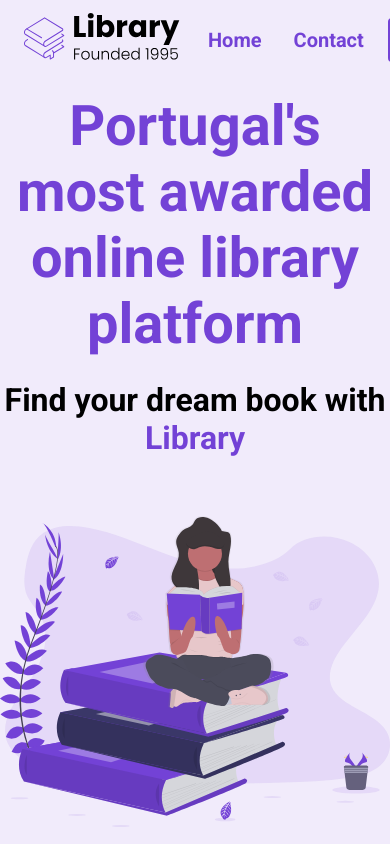
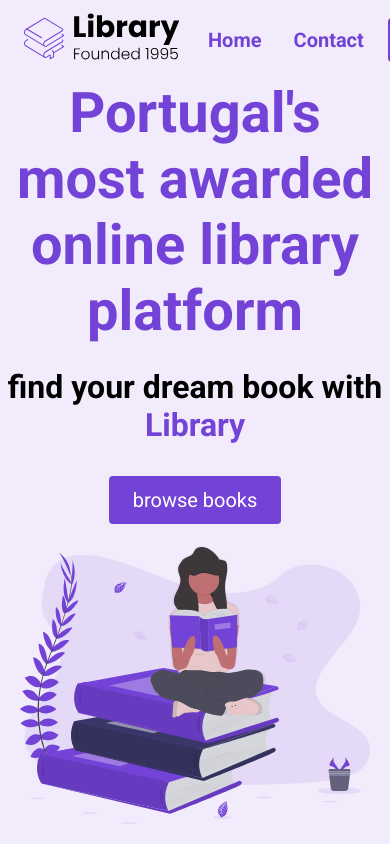
Before and after one commit to sirKavics/Fes-Library, a plain HTML site: page index.html in a window 390 px wide. Shown: the top 846 px of the page. Drawn offline with Linux system fonts and the light colour scheme.

Commit message:
added browse button to landing page and added values to improve future responsiveness

```diff
--- a/index.html
+++ b/index.html
@@ -22,9 +22,10 @@
             <div class="header__container">
                 <div class="header__description">
                     <h1>Portugal's most awarded online library platform</h1>
-                    <h2>Find your dream book with <span class="purple">Library</span></h2>
+                    <h2>find your dream book with <span class="purple">Library</span></h2>
+                    <button class="btn">browse books</button>
                 </div>
-                <figure>
+                <figure class="header__img--wrapper">
                     <img src="./assets/Undraw_Books.svg" alt="">
                 </figure>
             </div>
--- a/styles.css
+++ b/styles.css
@@ -14,6 +14,8 @@ nav {
 
 img {
     width: 100%;
+    height: 100%;
+    max-height: 50vh;
 }
 
 .nav__container {
@@ -82,6 +84,12 @@ header {
     justify-content: space-around;
 }
 
+.header__description {
+    display: flex;
+    flex-direction: column;
+    align-items: center;
+}
+
 h1 {
     font-size: 56px;
     color: #7342d6;
@@ -94,3 +102,24 @@ h2 {
     margin-bottom: 32px;
     text-align: center;
 }
+
+button {
+    cursor: pointer;
+}
+
+button:active {
+    transform: translateY(1px);
+}
+
+.btn {
+    background-color: #7342d6;
+    border: none;
+    padding: 12px 24px;
+    color: white;
+    font-size: 20px;
+    border-radius: 4px;
+}
+
+.header__img--wrapper {
+    padding: 20px;
+}
```
